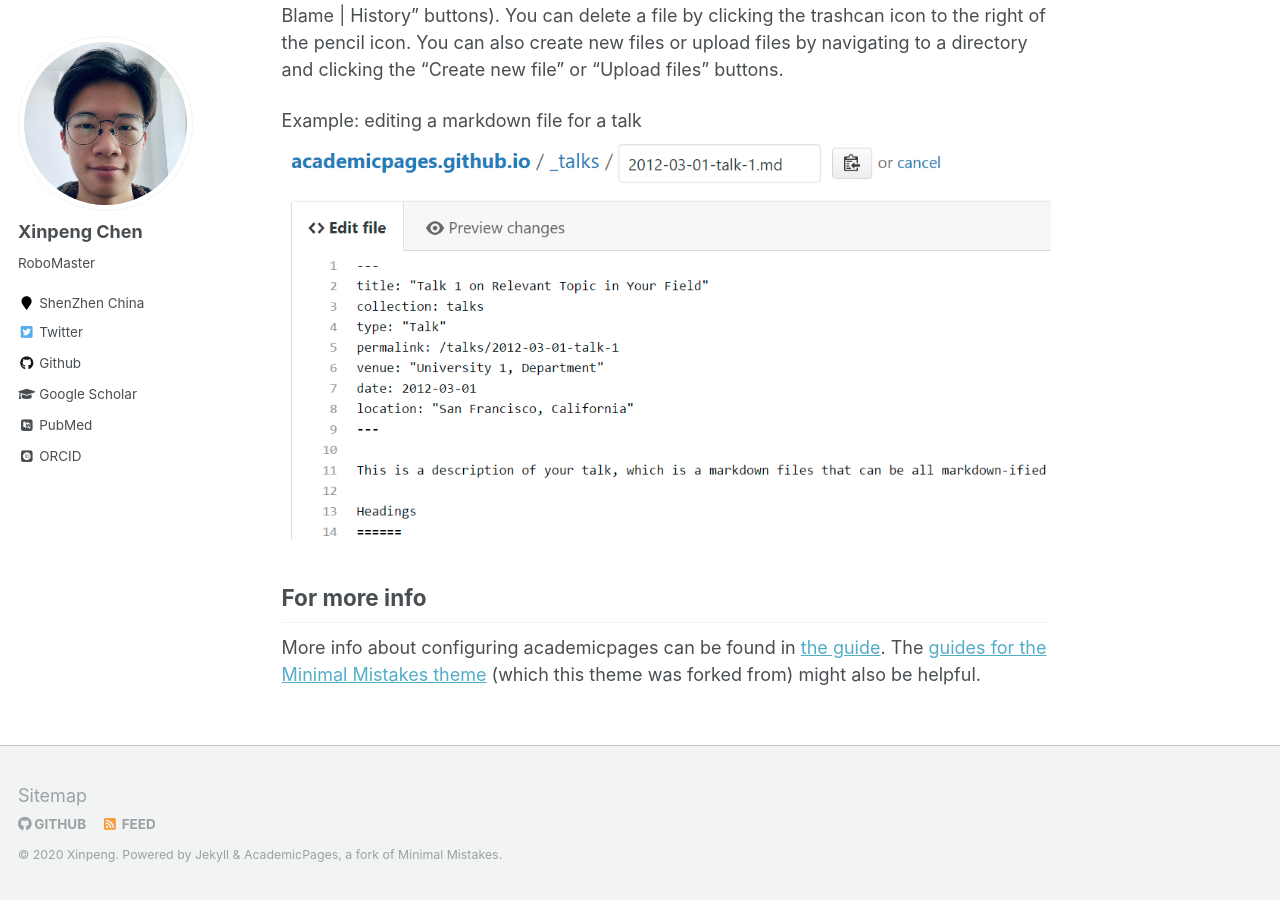
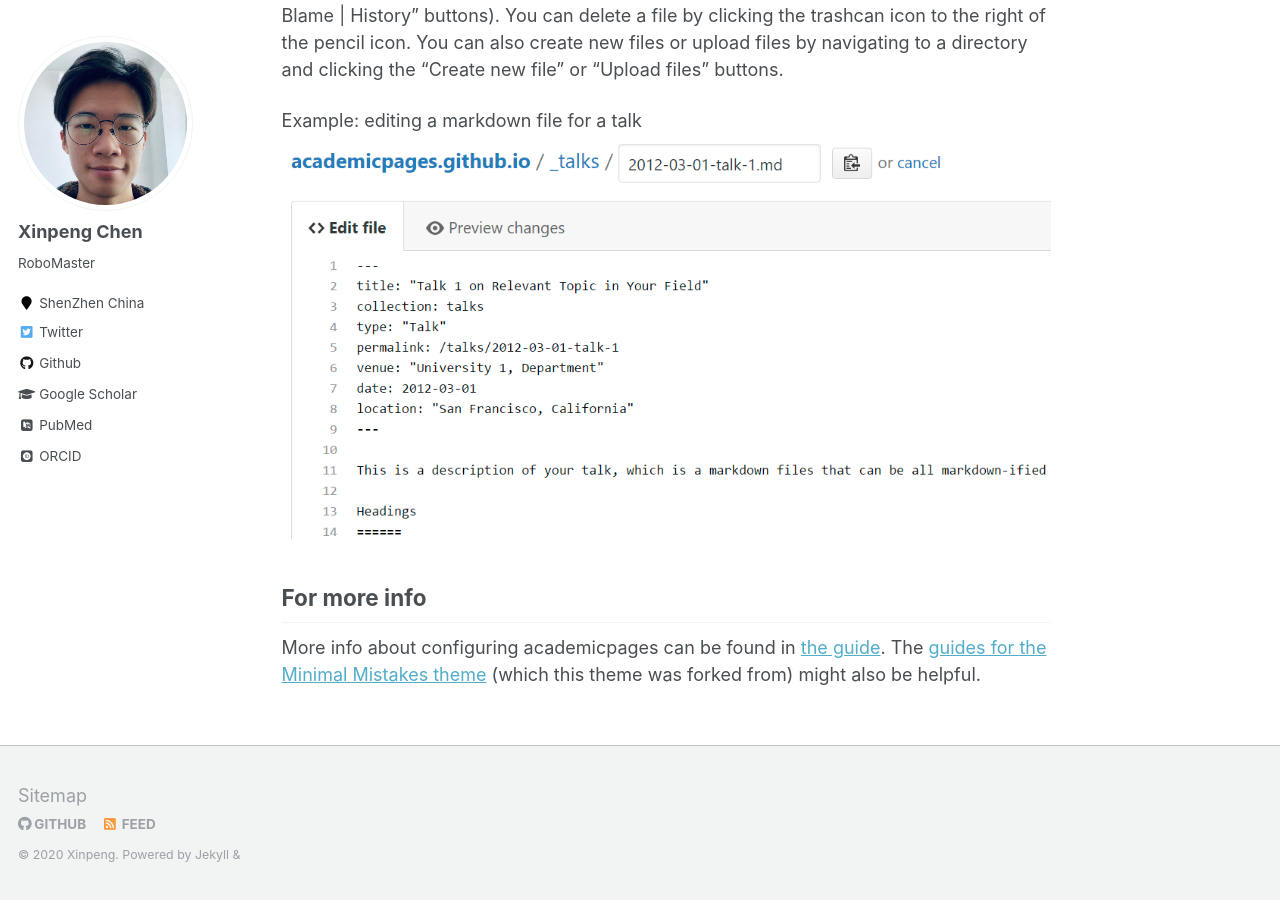
Before and after one commit to makerXinpeng/makerXinpeng.github.io, a Jekyll site: the page built from _pages/about.md, in a window 1280 px wide and 900 px high, scrolled down 2434 px. Built offline with Jekyll 4.4.1, drawn with Linux system fonts in a browser that asks for light colours; some web fonts are replaced.

Commit message:
去掉了sitemap中烦人的东西

```diff
--- a/_includes/footer.html
+++ b/_includes/footer.html
@@ -21,4 +21,4 @@
   </ul>
 </div>
 
-<div class="page__footer-copyright">&copy; {{ site.time | date: '%Y' }} {{ site.name | default: site.title }}. {{ site.data.ui-text[site.locale].powered_by | default: "Powered by" }} <a href="http://jekyllrb.com" rel="nofollow">Jekyll</a> &amp; <a href="https://github.com/academicpages/academicpages.github.io">AcademicPages</a>, a fork of <a href="https://mademistakes.com/work/minimal-mistakes-jekyll-theme/" rel="nofollow">Minimal Mistakes</a>.</div>
+<div class="page__footer-copyright">&copy; {{ site.time | date: '%Y' }} {{ site.name | default: site.title }}. {{ site.data.ui-text[site.locale].powered_by | default: "Powered by" }} <a href="http://jekyllrb.com" rel="nofollow">Jekyll</a> &amp; </div>
```
